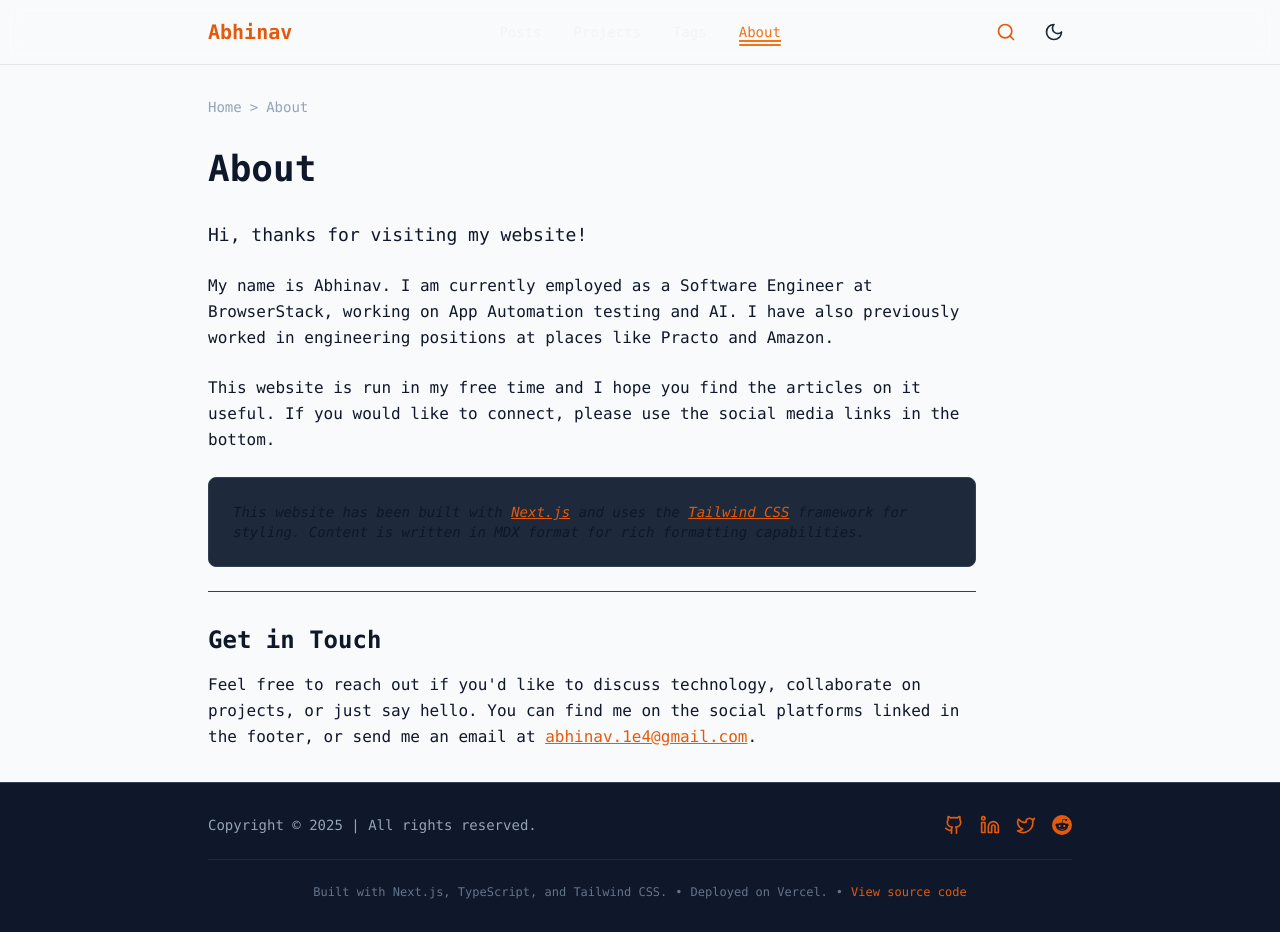
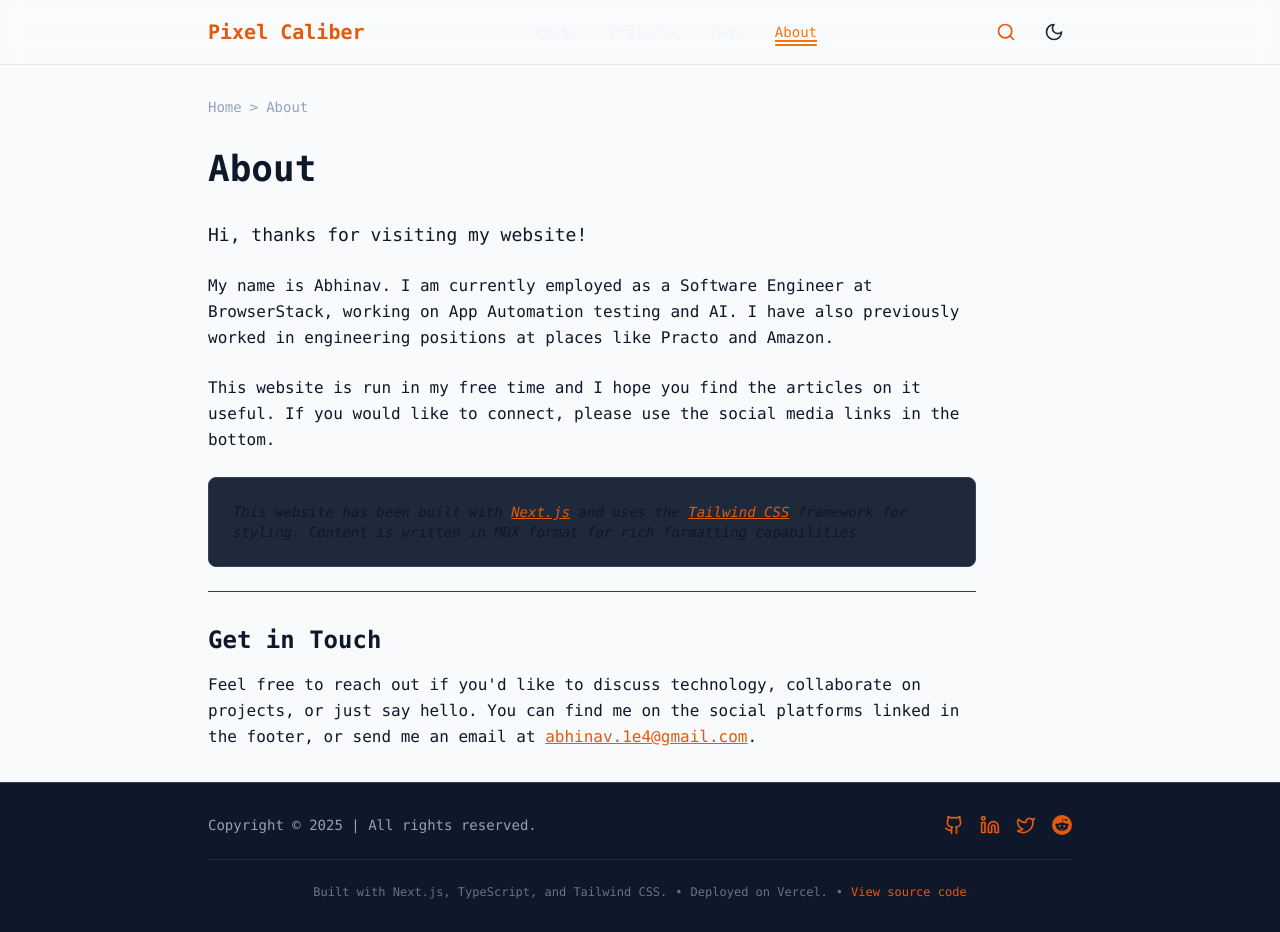
Before and after one commit to abhinvv1/blog, a Next.js app: page /about in a window 1280 px wide. Built offline with nearby package versions, Linux system fonts and the light colour scheme.

Commit message:
add favicon and update name

```diff
--- a/app/layout.tsx
+++ b/app/layout.tsx
@@ -18,6 +18,11 @@ export const metadata: Metadata = {
   authors: [{ name: siteConfig.author.name, url: siteConfig.url }],
   creator: siteConfig.author.name,
   metadataBase: new URL(siteConfig.url),
+  icons: {
+    icon: '/images/favicon.png',
+    shortcut: '/images/favicon.png',
+    apple: '/images/favicon.png',
+  },
   openGraph: {
     type: 'website',
     locale: 'en_US',
--- a/lib/config.ts
+++ b/lib/config.ts
@@ -1,7 +1,7 @@
 import { SiteConfig } from '@/types';
 
 export const siteConfig: SiteConfig = {
-  name: "Abhinav",
+  name: "Pixel Caliber",
   description: "Blog and portfolio - sharing thoughts on technology, programming, and software engineering.",
   url: "https://blog-sandy-pi-45.vercel.app/",
   author: {
```
Also changed, not shown: public/images/favicon.png (added).
